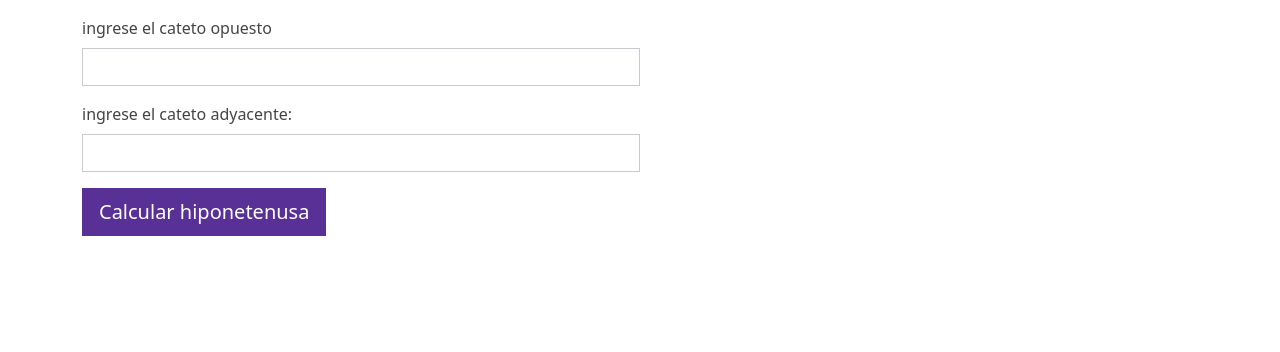
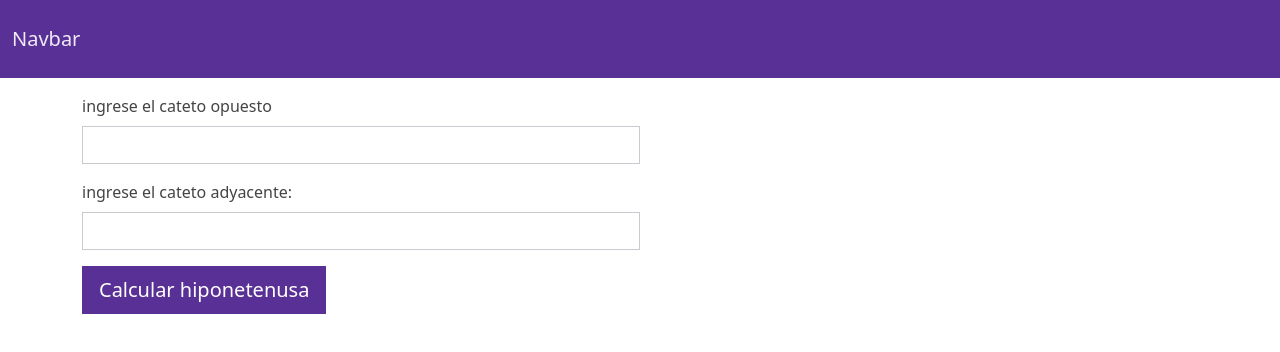
Before and after one commit to Kmilof/cf-programacion1, a plain HTML site: page ejercicio_2/index.html in a window 1280 px wide. Drawn offline with Linux system fonts and the light colour scheme.

Commit message:
ejercicio_2

```diff
--- a/ejercicio_2/index.html
+++ b/ejercicio_2/index.html
@@ -8,6 +8,11 @@
     <link rel="stylesheet" href="bootstrap.min.css">
 </head>
 <body>
+    <nav class="navbar navbar-dark bg-primary">
+        <div class="container-fluid">
+          <a class="navbar-brand" href="#">Navbar</a>
+        </div>
+    </nav>
     <div class="container mt-3">
         <div class="row-6">
             <div class="col-6">
```
